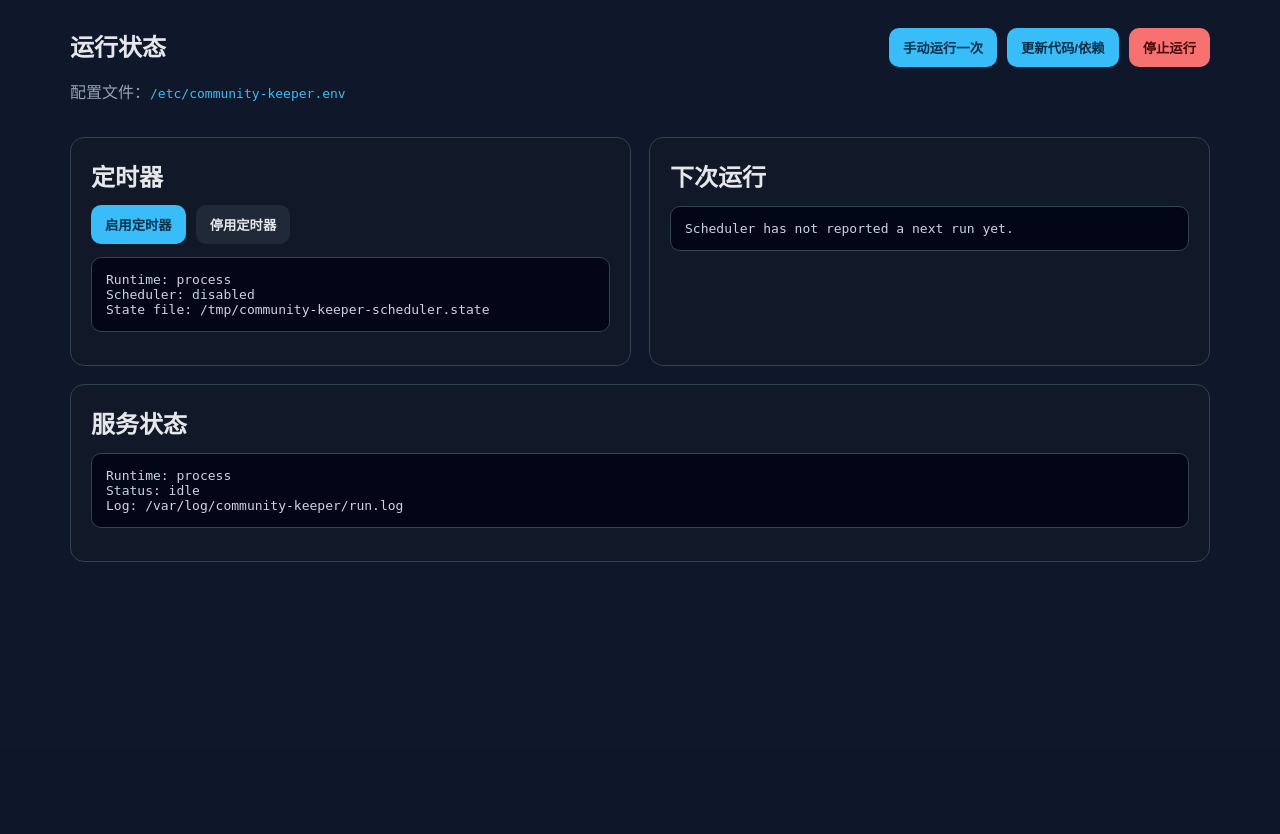
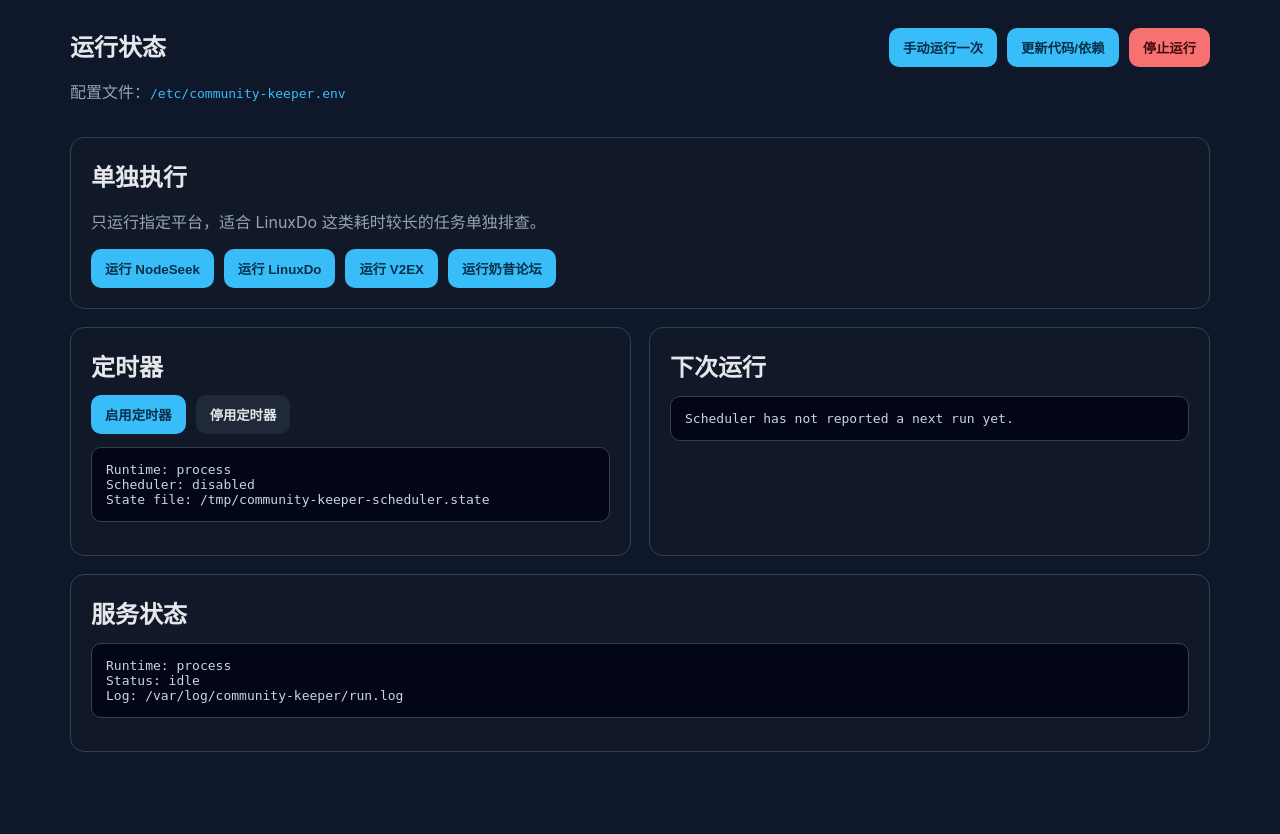
Before and after one commit to JackyST0/community-keeper, a FastAPI app: page / in a window 1280 px wide. Shown: the part 53-887 px from the top of the page. Before the commit the page ends 615 px from the top, so only its background shows below. Run offline with FastAPI, Linux system fonts and the light colour scheme; the visitor is signed in with stand-in values (Sample User, id 1); parts of the project's set-up code (start-up, migrations or seed data) failed here and were passed over.

Commit message:
Add per-platform run actions
Co-authored-by: Cursor <cursoragent@cursor.com>

```diff
--- a/web/app.py
+++ b/web/app.py
@@ -272,10 +272,15 @@ async def run_action(request: Request, action: str):
         return response
     actions = {
         "start": systemd.start_task,
+        "start-nodeseek": lambda: systemd.start_platform_task("nodeseek"),
+        "start-linuxdo": lambda: systemd.start_platform_task("linuxdo"),
+        "start-v2ex": lambda: systemd.start_platform_task("v2ex"),
+        "start-naixi": lambda: systemd.start_platform_task("naixi"),
         "stop": systemd.stop_task,
         "enable-timer": systemd.enable_timer,
         "disable-timer": systemd.disable_timer,
         "update": systemd.update_code,
+        "clear-logs": systemd.clear_logs,
     }
     handler = actions.get(action)
     if handler is None:
--- a/web/systemd.py
+++ b/web/systemd.py
@@ -79,6 +79,12 @@ def append_log(message: str) -> None:
     timestamp = time.strftime("%Y-%m-%d %H:%M:%S")
     with LOG_FILE.open("a", encoding="utf-8") as handle:
         handle.write(f"\n[{timestamp}] {message}\n")
+
+
+def clear_logs() -> CommandResult:
+    ensure_log_dir()
+    LOG_FILE.write_text("", encoding="utf-8")
+    return CommandResult(True, "日志已清除。")
 
 
 def reset_startup_state() -> None:
@@ -191,6 +197,20 @@ def start_task() -> CommandResult:
     return systemctl("start", TASK_SERVICE, timeout=10)
 
 
+def start_platform_task(platform: str) -> CommandResult:
+    platform_names = {
+        "nodeseek": "NodeSeek",
+        "linuxdo": "LinuxDo",
+        "v2ex": "V2EX",
+        "naixi": "奶昔论坛",
+    }
+    if platform not in platform_names:
+        return CommandResult(False, f"Unknown platform: {platform}")
+    if is_process_runtime():
+        return start_process_task(["--run-only", platform], f"{platform_names[platform]} manual run")
+    return CommandResult(False, "Single-platform run is only supported in process runtime.")
+
+
 def stop_task() -> CommandResult:
     if is_process_runtime():
         pid = read_pid()
--- a/web/templates/dashboard.html
+++ b/web/templates/dashboard.html
@@ -10,6 +10,17 @@
     <form method="post" action="/actions/start"><button type="submit">手动运行一次</button></form>
     <form method="post" action="/actions/update"><button type="submit">更新代码/依赖</button></form>
     <form method="post" action="/actions/stop"><button class="danger" type="submit">停止运行</button></form>
+  </div>
+</section>
+
+<section class="card">
+  <h2>单独执行</h2>
+  <p class="muted">只运行指定平台，适合 LinuxDo 这类耗时较长的任务单独排查。</p>
+  <div class="actions">
+    <form method="post" action="/actions/start-nodeseek"><button type="submit">运行 NodeSeek</button></form>
+    <form method="post" action="/actions/start-linuxdo"><button type="submit">运行 LinuxDo</button></form>
+    <form method="post" action="/actions/start-v2ex"><button type="submit">运行 V2EX</button></form>
+    <form method="post" action="/actions/start-naixi"><button type="submit">运行奶昔论坛</button></form>
   </div>
 </section>
 
--- a/web/templates/logs.html
+++ b/web/templates/logs.html
@@ -16,6 +16,9 @@
       <input id="auto-refresh" type="checkbox" checked>
       实时刷新
     </label>
+  </form>
+  <form method="post" action="/actions/clear-logs" class="inline-form">
+    <button class="secondary" type="submit">清除日志</button>
   </form>
 </section>
 
```
Also changed, not shown: main.py (+36 -16 lines), 1 other file.
